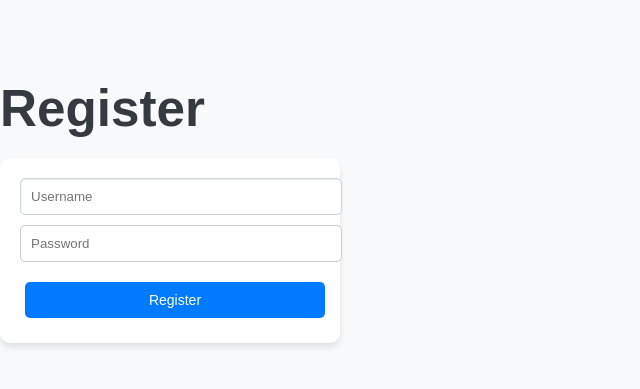
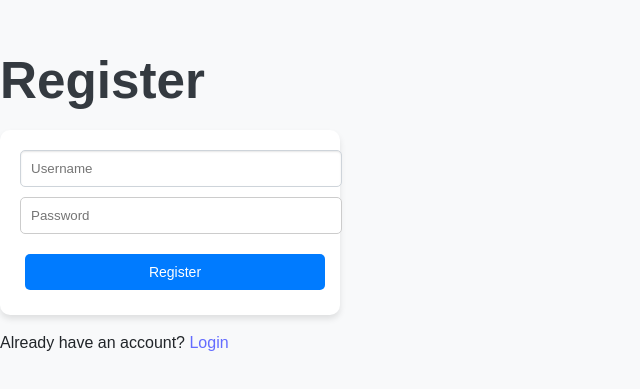
Before and after one commit to jonatangroncode/To-do-app, a React (Vite) app in the folder frontend/: page /register in a window 1280 px wide. Shown: the part 205-594 px from the top of the page, without its empty margins (0-640 px from the left). Built offline with nearby package versions, Linux system fonts and the light colour scheme.

Commit message:
feat: Added link navigation to navigate betwee login and register pages

```diff
--- a/frontend/src/components/Login.jsx
+++ b/frontend/src/components/Login.jsx
@@ -1,6 +1,6 @@
 import React, { useState } from "react";
 import axios from "axios";
-import { useNavigate } from "react-router-dom";
+import { useNavigate, Link } from "react-router-dom";
 import "./css/Login.css";
 
 const Login = () => {
@@ -42,6 +42,8 @@ const Login = () => {
         <button type="submit">Login</button>
       </form>
       {error && <p style={{ color: "red" }}>{error}</p>}
+      <p>Don't have an account? <Link to="/register"> Register here</Link></p>
+
     </div>
   );
 };
--- a/frontend/src/components/Register.jsx
+++ b/frontend/src/components/Register.jsx
@@ -1,6 +1,6 @@
 import React, { useState } from "react";
 import axios from "axios";
-import { useNavigate } from "react-router-dom";
+import { useNavigate, Link } from "react-router-dom";
 import "./css/Register.css";
 
 
@@ -47,6 +47,8 @@ const Register = () => {
       </form>
       {error && <p style={{ color: "red" }}>{error}</p>}
       {success && <p style={{ color: "green" }}>{success}</p>}
+      <p>Already have an account? <Link to="/"> Login</Link></p>
+
     </div>
   );
 };
```
